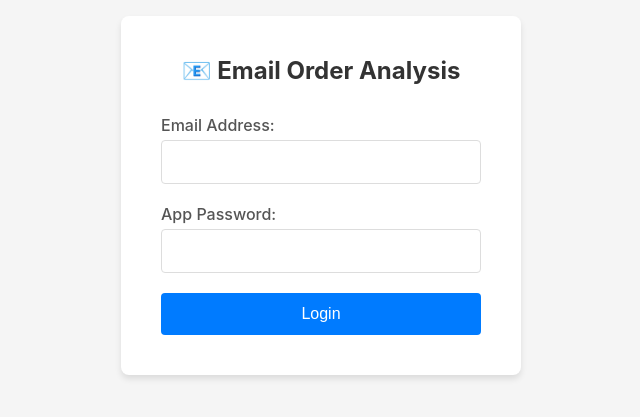
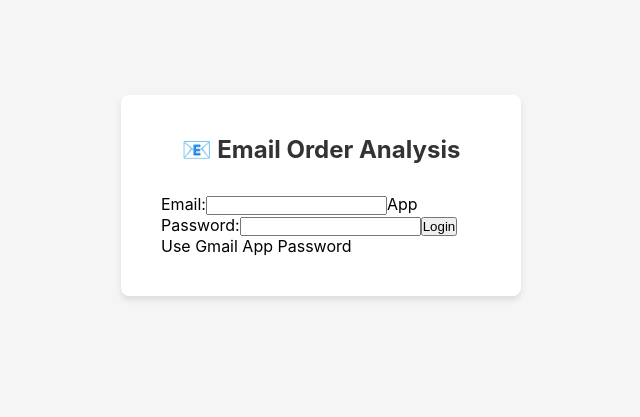
Before and after one commit to Gaurangityagi/Email_expense_tracker, a React (Create React App) app in the folder frontend/: page / in a window 1280 px wide. Shown: the part 125-542 px from the top of the page, without its empty margins (319-959 px from the left). Built offline with nearby package versions, Linux system fonts and the light colour scheme; no server answers.

Commit message:
Update Login.js

```diff
--- a/frontend/src/components/Login.js
+++ b/frontend/src/components/Login.js
@@ -1,33 +1,32 @@
-import React, { useState } from 'react';
-import axios from 'axios';
+import React, { useState } from "react";
+import axios from "axios";
 
 function Login({ onLogin }) {
-  const [email, setEmail] = useState('');
-  const [password, setPassword] = useState('');
+  const [email, setEmail] = useState("");
+  const [password, setPassword] = useState("");
   const [loading, setLoading] = useState(false);
-  const [error, setError] = useState('');
+  const [error, setError] = useState("");
 
   const API = process.env.REACT_APP_BACKEND_URL;
-  console.log("Login API:", API);
 
   const handleSubmit = async (e) => {
     e.preventDefault();
     setLoading(true);
-    setError('');
+    setError("");
 
     try {
       const response = await axios.post(`${API}/login`, {
         email,
-        password
+        password,
       });
 
       if (response.data.success) {
         onLogin(email, password);
       } else {
-        setError(response.data.message || 'Login failed');
+        setError("Login failed. Check your credentials.");
       }
     } catch (err) {
-      setError('Failed to connect to server. Make sure the backend is running.');
+      setError("Failed to connect to server.");
     } finally {
       setLoading(false);
     }
@@ -37,33 +36,32 @@ function Login({ onLogin }) {
     <div className="login-container">
       <div className="login-form">
         <h2>📧 Email Order Analysis</h2>
+
         <form onSubmit={handleSubmit}>
-          <div className="form-group">
-            <label>Email Address:</label>
+          <label>Email:</label>
           <input
             type="email"
             value={email}
+            required
             onChange={(e) => setEmail(e.target.value)}
-              required
           />
-          </div>
 
-          <div className="form-group">
           <label>App Password:</label>
           <input
             type="password"
+            required
             value={password}
             onChange={(e) => setPassword(e.target.value)}
-              required
           />
-          </div>
 
           {error && <div className="error-message">{error}</div>}
 
-          <button type="submit" disabled={loading}>
-            {loading ? 'Connecting...' : 'Login'}
+          <button disabled={loading}>
+            {loading ? "Connecting..." : "Login"}
           </button>
         </form>
+
+        <p>Use Gmail App Password</p>
       </div>
     </div>
   );
```
Lines whose indentation alone changed are shown as unchanged.
